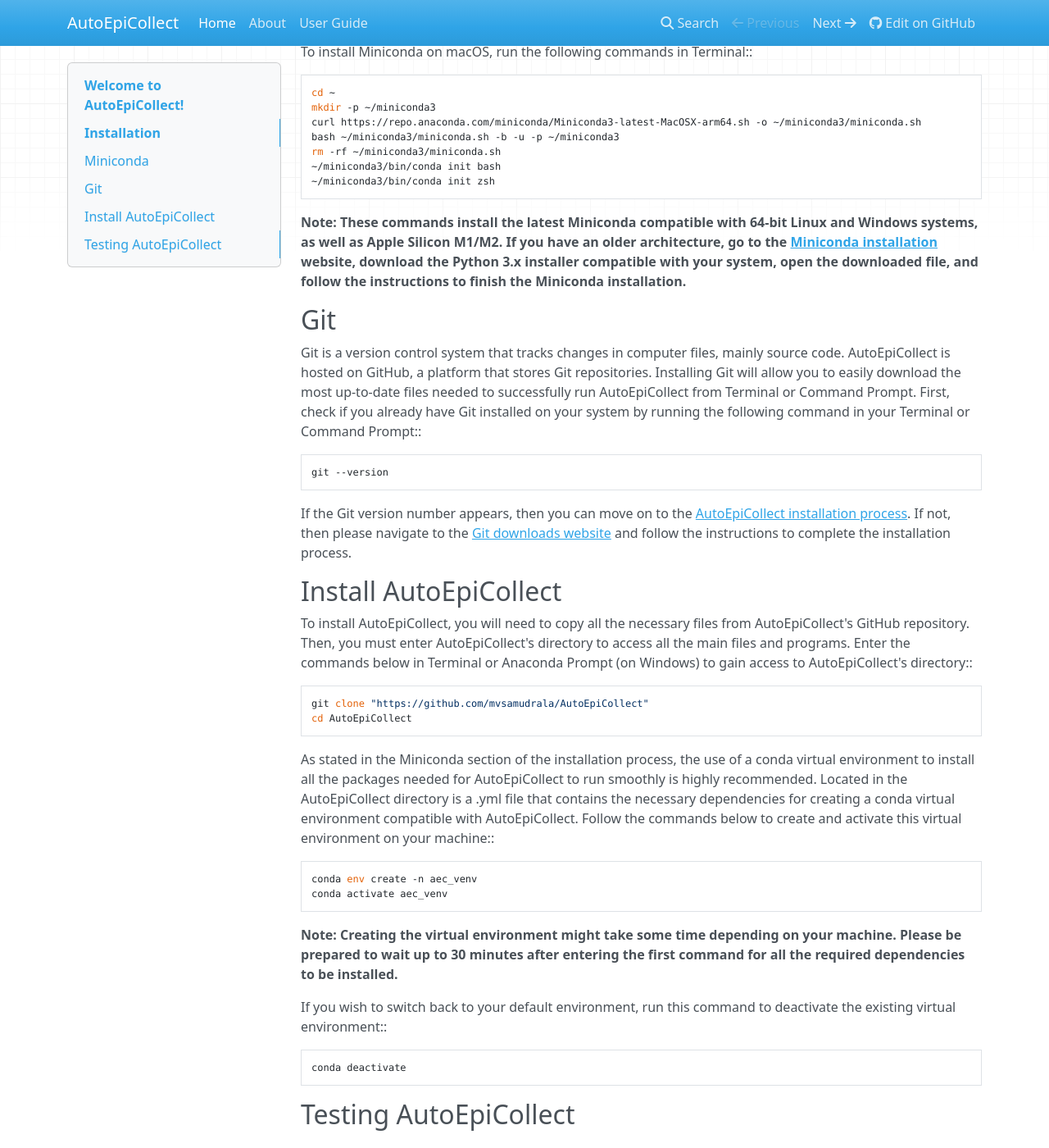
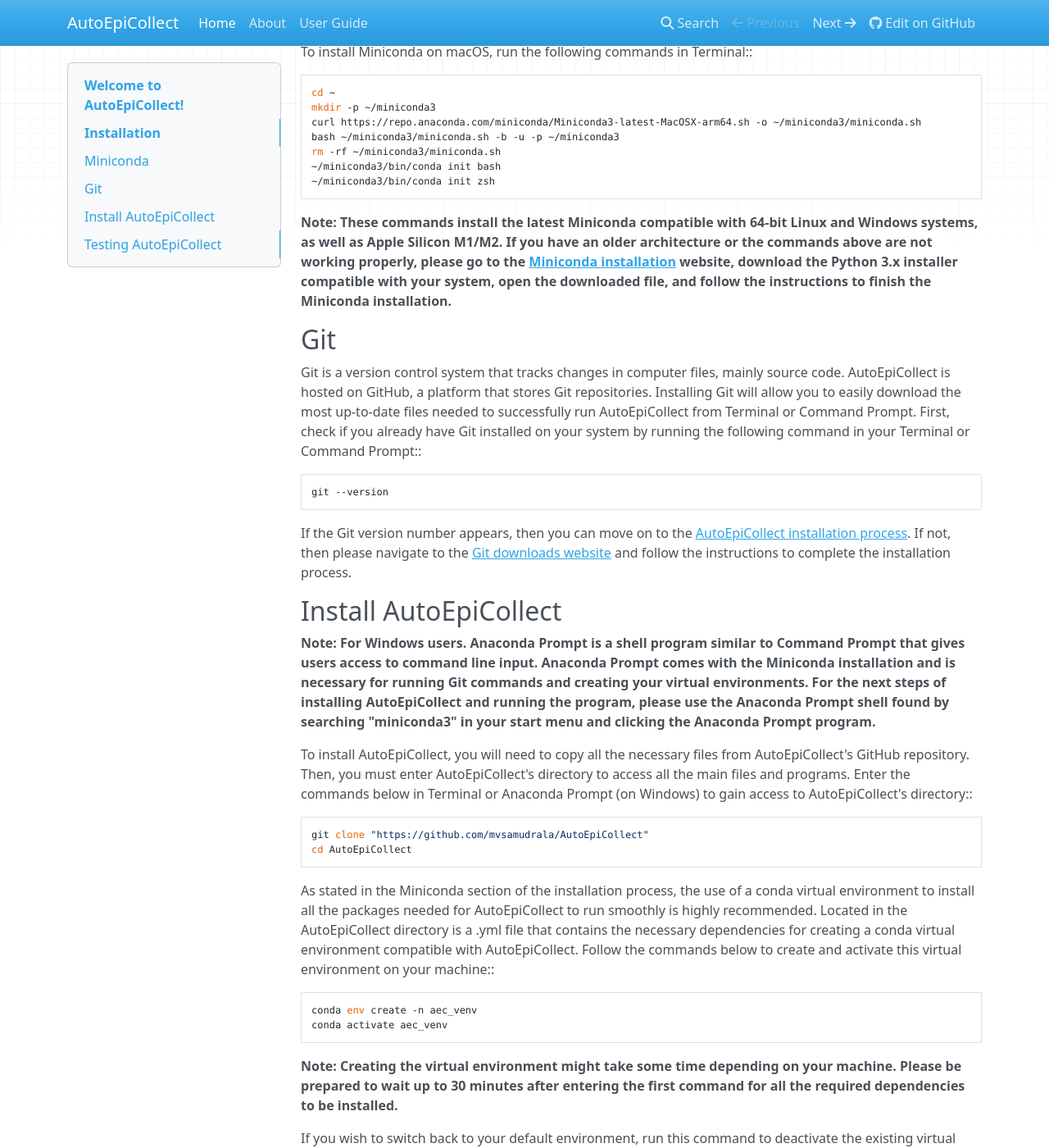
Before and after one commit to mvsamudrala/AutoEpiCollect, an MkDocs documentation site: the page built from docs/index.md, in a window 1280 px wide and 1400 px high, scrolled down 2606 px. Shown: the whole window at 82% size. Built offline with MkDocs 1.6.1, drawn with Linux system fonts in a browser that asks for light colours; nearby versions of some CDN libraries; some of the changed text lies outside the part shown.

Commit message:
Add docs

````diff
--- a/docs/index.md
+++ b/docs/index.md
@@ -64,7 +65,8 @@
 ~/miniconda3/bin/conda init zsh
 ```
 **Note: These commands install the latest Miniconda compatible with 64-bit Linux and Windows systems, as well
-as Apple Silicon M1/M2. If you have an older architecture, go to the [Miniconda installation](https://docs.conda.io/projects/miniconda/en/latest/miniconda-other-installer-links.html)
+as Apple Silicon M1/M2. If you have an older architecture or the commands above are not working properly, please go
+to the [Miniconda installation](https://docs.conda.io/projects/miniconda/en/latest/miniconda-other-installer-links.html)
 website, download the Python 3.x installer compatible with your system, open the downloaded file, and follow the
 instructions to finish the Miniconda installation.**
 
@@ -81,9 +83,15 @@
 website](https://git-scm.com/downloads) and follow the instructions to complete the installation process.
 
 ## Install AutoEpiCollect
+**Note: For Windows users. Anaconda Prompt is a shell program similar to Command Prompt that gives users access to
+command line input. Anaconda Prompt comes with the Miniconda installation and is necessary for running Git commands
+and creating your virtual environments. For the next steps of installing AutoEpiCollect and running the program,
+please use the Anaconda Prompt shell found by searching "miniconda3" in your start menu and clicking the Anaconda
+Prompt program.**
+
 To install AutoEpiCollect, you will need to copy all the necessary files from AutoEpiCollect's GitHub repository.
-Then, you must enter AutoEpiCollect's directory to access all the main files and programs. Enter the commands
-below in Terminal or Anaconda Prompt (on Windows) to gain access to AutoEpiCollect's directory::
+Then, you must enter AutoEpiCollect's directory to access all the main files and programs. Enter the
+commands below in Terminal or Anaconda Prompt (on Windows) to gain access to AutoEpiCollect's directory::
 ```bash
 git clone "https://github.com/mvsamudrala/AutoEpiCollect"
 cd AutoEpiCollect
@@ -106,3 +114,7 @@
 conda deactivate
 ```
 ## Testing AutoEpiCollect
+To run the GUI program, enter the following command while the aec_venv environment is running::
+```bash
+python AutoEpiCollectGUI.py
+```
````
Also changed, not shown: other parts of docs/index.md (+2 -1 lines).
